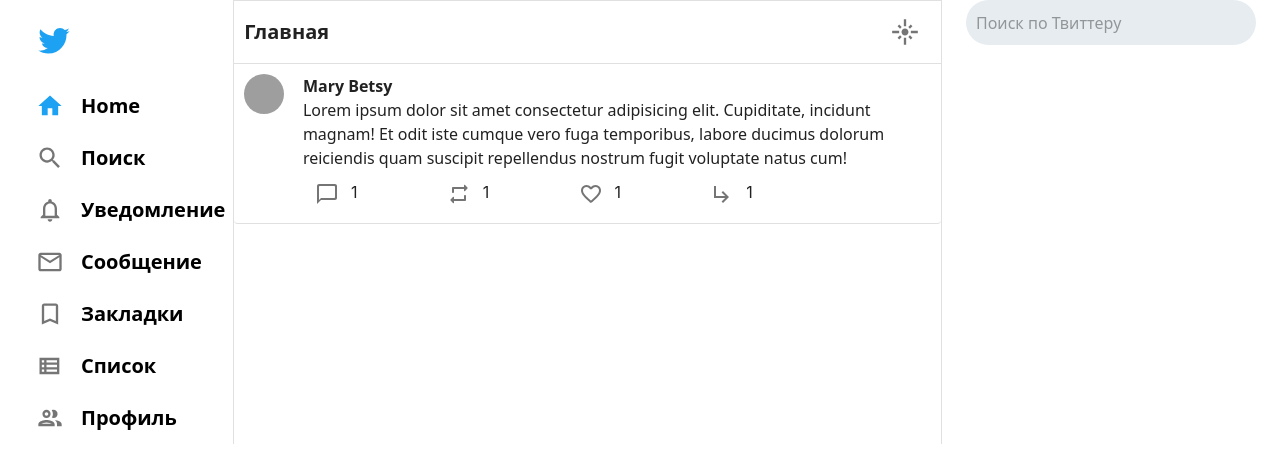
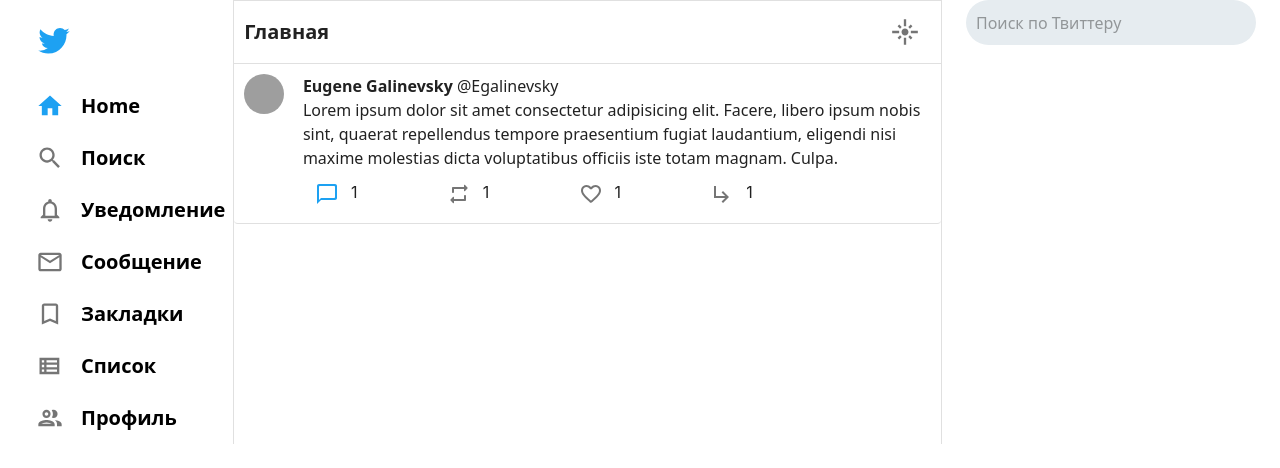
Before and after one commit to EGalinevsky/Twitter_Clone, a React (Create React App) app: page / in a window 1280 px wide. Shown: the top 468 px of the page. Built offline with nearby package versions, Linux system fonts and the light colour scheme; grey boxes are pictures that could not be loaded.

Commit message:
create component Twitt

```diff
--- /dev/null
+++ b/src/components/Tweet/index.tsx
@@ -0,0 +1,80 @@
+import React from 'react';
+import {
+  Grid,
+  Paper,
+  IconButton,
+  Typography,
+  makeStyles,
+  Container,
+  TextField,
+  withStyles,
+  createStyles,
+} from '@material-ui/core';
+import ChatBubbleOutlineRoundedIcon from '@material-ui/icons/ChatBubbleOutlineRounded';
+import RepeatRoundedIcon from '@material-ui/icons/RepeatRounded';
+import LikeIcon from '@material-ui/icons/FavoriteBorderRounded';
+import ShareIcon from '@material-ui/icons/SubdirectoryArrowRightOutlined';
+import Avatar from '@material-ui/core/Avatar';
+import { useHomeStyles } from '../../pages/Home';
+
+interface TweetProps {
+  text: string
+  classes: ReturnType<typeof useHomeStyles>;
+  user: {
+    fullName: string;
+    userName: string;
+    avatarUrl: string;
+  }
+}
+
+export const TweetComponent: React.FC<TweetProps> = ({ text, user, classes }: TweetProps): React.ReactElement => {
+
+  return (
+    <Paper
+      variant="outlined"
+      className={classes.tweetItem}
+    // className={classNames(classes.tweetItem, classes.twittsWrapper)}
+    >
+      <Grid container spacing={2}>
+        <Grid item xs={1}>
+          <Avatar alt="Remy Sharp" src={user.avatarUrl} />
+        </Grid>
+        <Grid item xs={11}>
+          <Typography>
+            <b>{user.fullName}</b> @{user.userName}
+          </Typography>
+          <Typography>
+            {text}
+          </Typography>
+          <div className={classes.tweetFooter}>
+            <div>
+              <IconButton color="primary" aria-label="">
+                <ChatBubbleOutlineRoundedIcon />
+              </IconButton>
+              <span>1</span>
+            </div>
+            <div>
+              <IconButton aria-label="">
+                <RepeatRoundedIcon />
+              </IconButton>
+              <span>1</span>
+            </div>
+
+            <div>
+              <IconButton aria-label="">
+                <LikeIcon />
+              </IconButton>
+              <span>1</span>
+            </div>
+            <div>
+              <IconButton aria-label="">
+                <ShareIcon />
+              </IconButton>
+              <span>1</span>
+            </div>
+          </div>
+        </Grid>
+      </Grid>
+    </Paper>
+  );
+};
--- a/src/pages/Home.tsx
+++ b/src/pages/Home.tsx
@@ -13,14 +13,11 @@ import BookmarkBorderOutlinedIcon from '@material-ui/icons/BookmarkBorderOutline
 import ViewListOutlinedIcon from '@material-ui/icons/ViewListOutlined';
 import GroupOutlinedIcon from '@material-ui/icons/GroupOutlined';
 
-import ChatBubbleOutlineRoundedIcon from '@material-ui/icons/ChatBubbleOutlineRounded';
-import RepeatRoundedIcon from '@material-ui/icons/RepeatRounded';
-import LikeIcon from '@material-ui/icons/FavoriteBorderRounded';
-import ShareIcon from '@material-ui/icons/SubdirectoryArrowRightOutlined';
 
 import { grey } from '@material-ui/core/colors'
+import { TweetComponent } from '../components/Tweet';
 
-const useHomeStyles = makeStyles(() => ({
+export const useHomeStyles = makeStyles(() => ({
     wrapper: {
         height: '100vh'
     },
@@ -72,20 +69,20 @@ const useHomeStyles = makeStyles(() => ({
     tweetItem: {
         borderLeft: '0',
         borderRight: '0',
-        borderTop: "0",
+        borderTop: '0',
         padding: '5px 10px',
         marginTop: 5,
         cursor: 'pointer',
-        '&:hover':{
+        '&:hover': {
             backgroundColor: 'rgb(245, 248, 250)',
-        }
+        },
     },
     tweetFooter: {
         display: 'flex',
         alignItems: 'center',
         justifyContent: 'space-between',
-        width: 450
-    }
+        width: 450,
+    },
 }))
 
 const SearchTextField = withStyles(() =>
@@ -170,52 +167,10 @@ export const Home = () => {
                                 <FlareIcon className={classes.sideMenuListItemIcon} />
                             </IconButton>
                         </Paper>
-                        <Paper
-                            variant="outlined"
-                            className={classes.tweetItem}
-                            // className={classNames(classes.tweetItem, classes.twittsWrapper)}
-                        >
-                            <Grid container spacing={2}>
-                                <Grid item xs={1}>
-                                    <Avatar alt="Remy Sharp" src="/static/images/avatar/1.jpg" />
-                                </Grid>
-                                <Grid item xs={11}>
-                                    <Typography>
-                                        <b>Mary Betsy</b>
-                                    </Typography>
-                                    <Typography>
-                                        Lorem ipsum dolor sit amet consectetur adipisicing elit. Cupiditate, incidunt magnam! Et odit iste cumque vero fuga temporibus, labore ducimus dolorum reiciendis quam suscipit repellendus nostrum fugit voluptate natus cum!
-                                    </Typography>
-                                    <div className={classes.tweetFooter}>
-                                        <div>
-                                            <IconButton aria-label="" >
-                                                <ChatBubbleOutlineRoundedIcon />
-                                            </IconButton>
-                                            <span>1</span>
-                                        </div>
-                                        <div>
-                                            <IconButton aria-label="" >
-                                                <RepeatRoundedIcon />
-                                            </IconButton>
-                                            <span>1</span>
-                                        </div>
-
-                                        <div>
-                                            <IconButton aria-label="" >
-                                                <LikeIcon />
-                                            </IconButton>
-                                            <span>1</span>
-                                        </div>
-                                        <div>
-                                            <IconButton aria-label="" >
-                                                <ShareIcon />
-                                            </IconButton>
-                                            <span>1</span>
-                                        </div>
-                                    </div>
-                                </Grid>
-                            </Grid>
-                        </Paper>
+                        <TweetComponent
+                            text='Lorem ipsum dolor sit amet consectetur adipisicing elit. Facere, libero ipsum nobis sint, quaerat repellendus tempore praesentium fugiat laudantium, eligendi nisi maxime molestias dicta voluptatibus officiis iste totam magnam. Culpa.'
+                            user={{ fullName: 'Eugene Galinevsky', userName: 'Egalinevsky', avatarUrl: 'fefef' }}
+                            classes={classes} />
                     </Paper>
                 </Grid>
                 <Grid item xs={3}>
```
